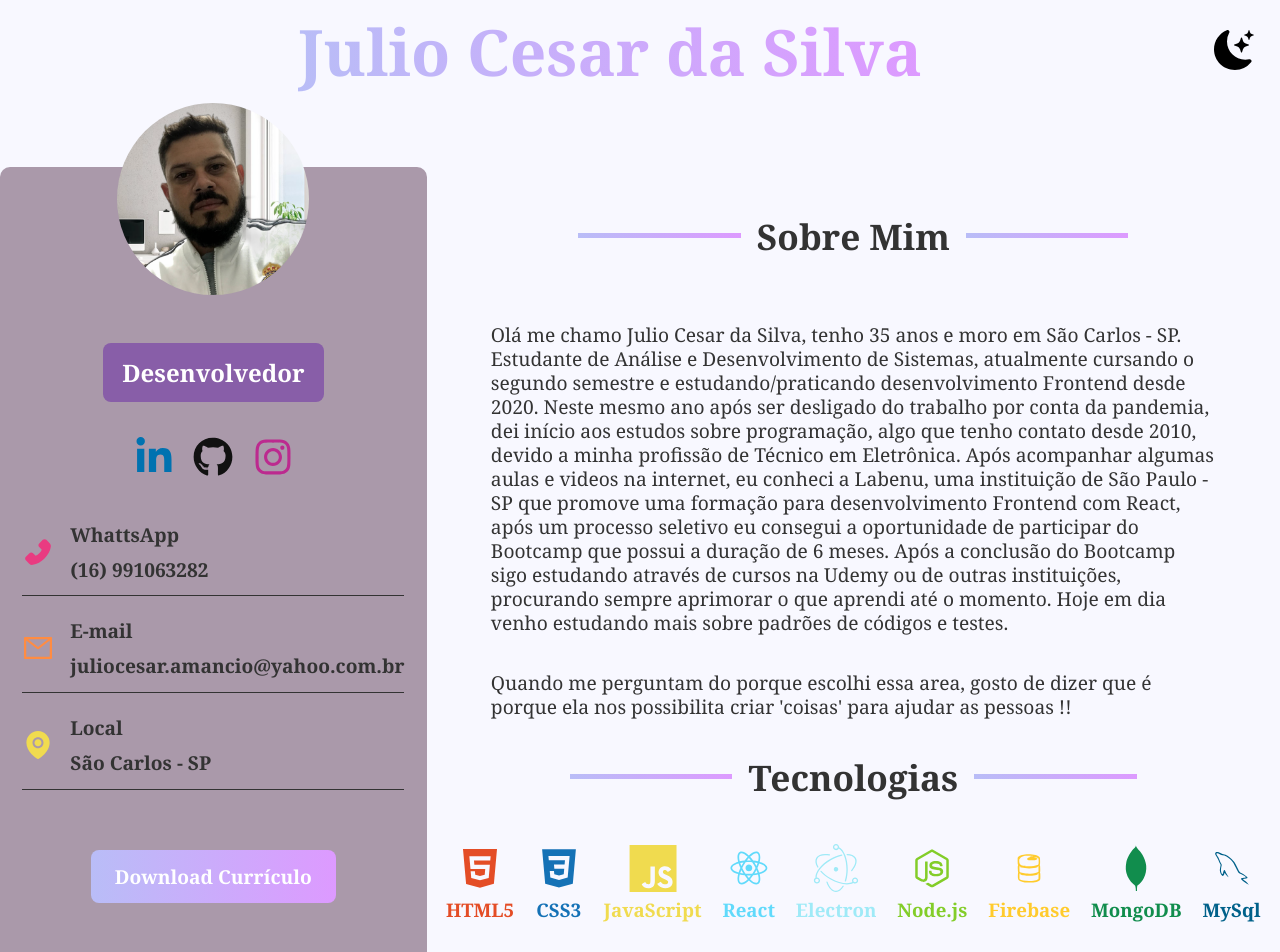
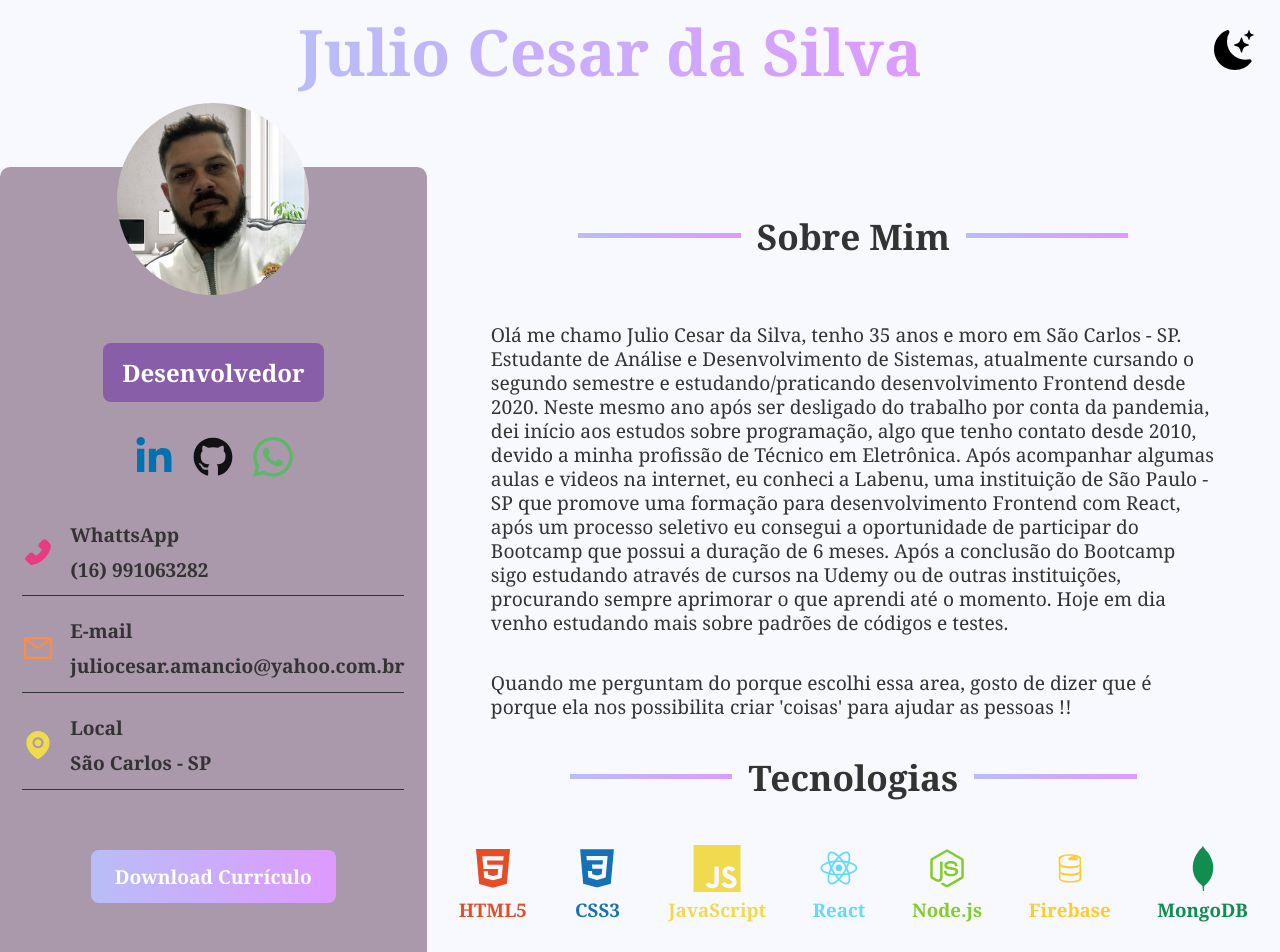
Before and after one commit to JulioSilvaa/portifolio, a React (Vite) app: page / in a window 1280 px wide. Shown: the top 952 px of the page. Built offline with nearby package versions, Linux system fonts and the light colour scheme.

Commit message:
refactor: change icons

```diff
--- a/src/components/socialMidia/SocialMidia.jsx
+++ b/src/components/socialMidia/SocialMidia.jsx
@@ -1,5 +1,6 @@
 import React from 'react';
-import { FaGithub, FaInstagram, FaLinkedinIn } from 'react-icons/fa';
+import { BsWhatsapp } from 'react-icons/bs';
+import { FaGithub, FaLinkedinIn } from 'react-icons/fa';
 import * as S from './styled.socialMidia';
 
 import { Link } from 'react-router-dom';
@@ -18,9 +19,9 @@ function SocialMidia() {
       url: 'https://github.com/JulioSilvaa',
     },
     {
-      name: 'Instagram',
-      icon: <FaInstagram />,
-      url: 'https://www.instagram.com/julioxsilva/',
+      name: 'WhatsApp',
+      icon: <BsWhatsapp />,
+      url: 'https://contate.me/juliodev',
     },
   ];
 
--- a/src/components/socialMidia/styled.socialMidia.js
+++ b/src/components/socialMidia/styled.socialMidia.js
@@ -6,6 +6,7 @@ export const MidiasContainer = styled.section`
   justify-content: center;
   gap: 1.2rem;
   margin: 2rem 0;
+  padding: 0 1rem;
 
   > :nth-child(1) {
     color: #0072b0;
@@ -14,7 +15,7 @@ export const MidiasContainer = styled.section`
     color: #111;
   }
   > :nth-child(3) {
-    color: #bc2a8f;
+    color: #5cb866;
   }
 `;
 export const Link = styled.div`
--- a/src/components/technologies/Technologies.jsx
+++ b/src/components/technologies/Technologies.jsx
@@ -5,11 +5,9 @@ import {
   DiHtml5,
   DiJsBadge,
   DiMongodb,
-  DiMysql,
   DiNodejsSmall,
   DiReact,
 } from 'react-icons/di';
-import { SiElectron } from 'react-icons/si';
 import * as S from './styled.technologies';
 
 const Technologies = () => {
@@ -18,11 +16,9 @@ const Technologies = () => {
     { id: 'css', name: 'CSS3', icon: <DiCss3 /> },
     { id: 'js', name: 'JavaScript', icon: <DiJsBadge /> },
     { id: 'react', name: 'React', icon: <DiReact /> },
-    { id: 'electron', name: 'Electron', icon: <SiElectron /> },
     { id: 'node', name: 'Node.js', icon: <DiNodejsSmall /> },
     { id: 'firebase', name: 'Firebase', icon: <DiFirebase /> },
     { id: 'mongo', name: 'MongoDB', icon: <DiMongodb /> },
-    { id: 'mysql', name: 'MySql', icon: <DiMysql /> },
   ];
   return (
     <S.ContainerTechnologies>
--- a/src/components/technologies/styled.technologies.js
+++ b/src/components/technologies/styled.technologies.js
@@ -35,20 +35,15 @@ export const IconTechnologies = styled.div`
   :nth-child(4) {
     color: #61dafb;
   }
+
   :nth-child(5) {
-    color: #9feaf7;
+    color: #83cd29;
   }
   :nth-child(6) {
-    color: #83cd29;
+    color: #ffcb2d;
   }
   :nth-child(7) {
-    color: #ffcb2d;
-  }
-  :nth-child(8) {
     color: #118d4d;
-  }
-  :nth-child(9) {
-    color: #00618a;
   }
 
   svg {
```
